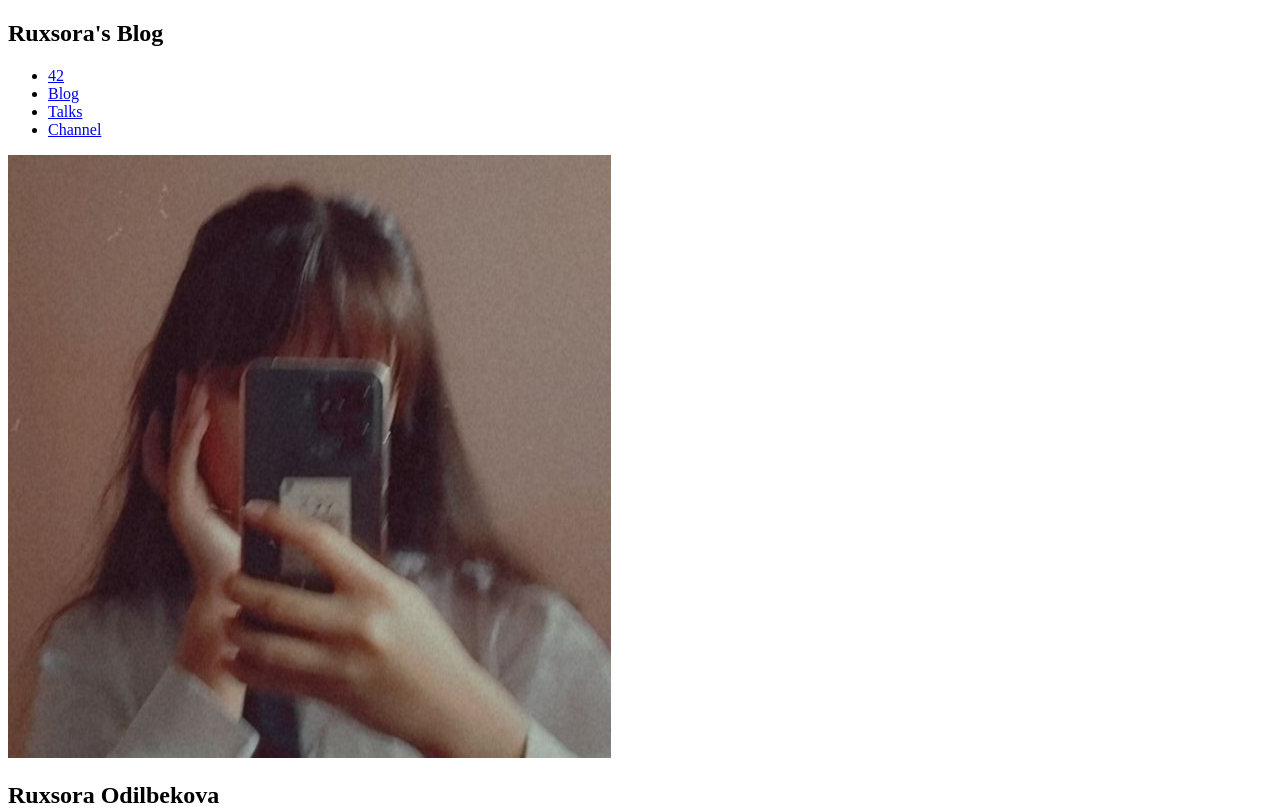
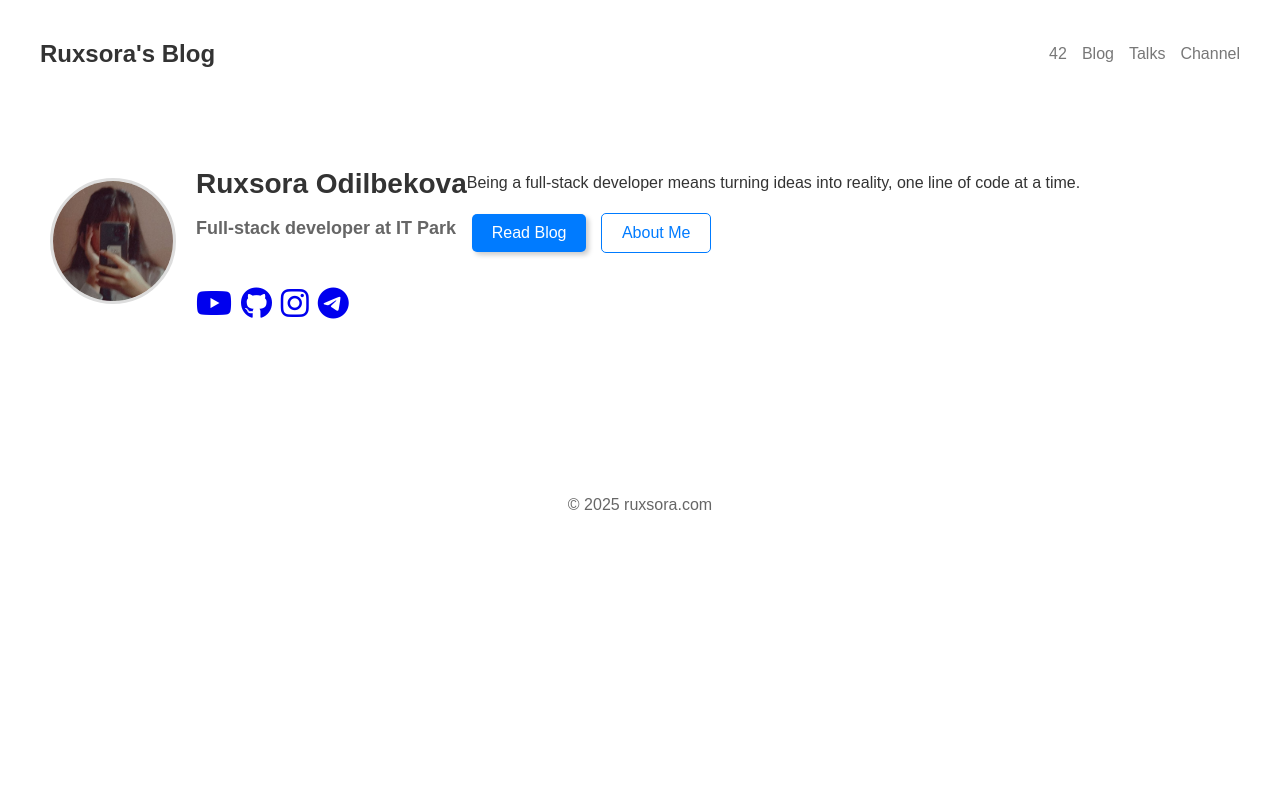
Before and after one commit to Ruxsora-09/Exam-project, a plain HTML site: page index.html in a window 1280 px wide. Shown: the top 812 px of the page. Drawn offline with Linux system fonts and the light colour scheme.

Commit message:
All done!

```diff
--- a/index.html
+++ b/index.html
@@ -1,5 +1,6 @@
 <!DOCTYPE html>
 <html lang="en">
+
 <head>
     <meta charset="UTF-8">
     <meta name="viewport" content="width=device-width, initial-scale=1.0">
@@ -7,6 +8,7 @@
     <link rel="stylesheet" href="./main.css">
     <link rel="stylesheet" href="https://cdnjs.cloudflare.com/ajax/libs/font-awesome/6.7.2/css/all.min.css">
 </head>
+
 <body>
     <header>
         <h2>Ruxsora's Blog</h2>
@@ -21,7 +23,10 @@
     </header>
     <main>
         <section class="profile">
+            <div class="photo">
                 <img src="./photo_2024-12-08_18-00-18.jpg" alt="Ruxsora">
+            </div>
+            <div class="maintext">
                 <h1>Ruxsora Odilbekova</h1>
                 <h3>Full-stack developer at IT Park</h3>
                 <div class="social-icons">
@@ -32,10 +37,14 @@
                         <a href="#"><i class="fa-brands fa-telegram"></i></a>
                     </p>
                 </div>
+            </div>
+            <div class="quptebtn">
+
                 <p>Being a full-stack developer means turning ideas into reality, one line of code at a time.</p>
                 <div class="buttons">
                     <a href="#" class="btn primary">Read Blog</a>
                     <a href="#" class="btn secondary">About Me</a>
+                </div>
             </div>
         </section>
     </main>
@@ -44,4 +53,5 @@
         <p>© 2025 ruxsora.com</p>
     </footer>
 </body>
+
 </html>
--- a/main.css
+++ b/main.css
@@ -0,0 +1,136 @@
+/* General Styles */
+body {
+    font-family: Arial, sans-serif;
+    margin: 0;
+    padding: 0;
+    background-color: #fff;
+    color: #333;
+}
+
+/* Header */
+header {
+    display: flex;
+    justify-content: space-between;
+    padding: 20px;
+    align-items: center;
+    background-color: #fff;
+}
+
+.profile {
+    display: flex;
+    margin: 30px;
+    display: flex;
+    flex-wrap: wrap;
+    margin-top: 200px;
+}
+
+.photo {
+    margin: 20px;
+}
+
+header h2 {
+    margin-left: 20px;
+}
+
+nav ul {
+    list-style: none;
+    display: flex;
+    gap: 15px;
+    margin-right: 20px;
+}
+
+nav ul li {
+    font-size: 16px;
+    color: #777;
+}
+
+nav ul li a {
+    text-decoration: none;
+    color: #777;
+}
+
+nav ul li a:hover {
+    color: black;
+}
+
+/* Profile Section */
+.profile {
+    margin-top: 50px;
+}
+
+.profile img {
+    width: 120px;
+    height: 120px;
+    border-radius: 50%;
+    border: 3px solid #ddd;
+}
+
+.profile h1 {
+    font-size: 28px;
+    margin: 10px 0 5px;
+}
+
+.profile h3 {
+    color: #666;
+    font-size: 18px;
+    margin-bottom: 15px;
+}
+
+/* Social Icons */
+.social-icons {
+    display: flex;
+    justify-content: center;
+    gap: 10px;
+    margin-bottom: 15px;
+    font-size: 2rem;
+    justify-content: left;
+}
+
+.social-icons img {
+    width: 24px;
+    height: 24px;
+}
+
+/* Buttons */
+.buttons {
+    margin-top: 15px;
+}
+
+.btn {
+    display: inline-block;
+    padding: 10px 20px;
+    font-size: 16px;
+    text-decoration: none;
+    border-radius: 5px;
+    margin: 5px;
+}
+
+.primary:hover {
+    background-color: #1e90ff;
+}
+
+.secondary:hover {
+    color: #1e90ff;
+}
+
+.primary {
+    background-color: #007bff;
+    color: white;
+    box-shadow: 3px 3px 5px #ccc;
+}
+
+
+.secondary {
+    background-color: #fff;
+    color: #007bff;
+    border: 1px solid #007bff;
+}
+
+/* Footer */
+footer {
+    display: flex;
+    margin-top: 100px;
+    padding: 10px;
+    color: #666;
+    justify-content: center;
+}
```
Lines whose indentation alone changed are shown as unchanged.
